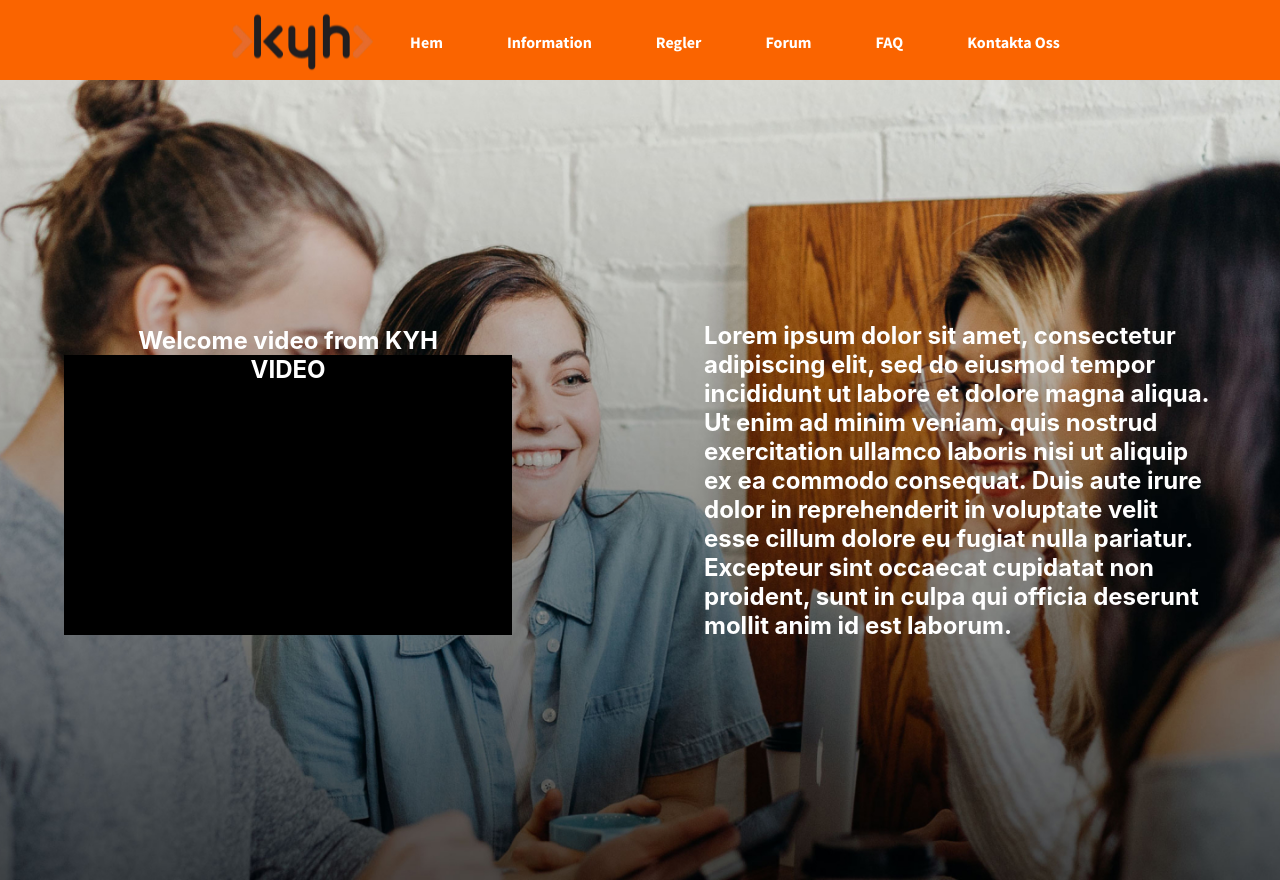
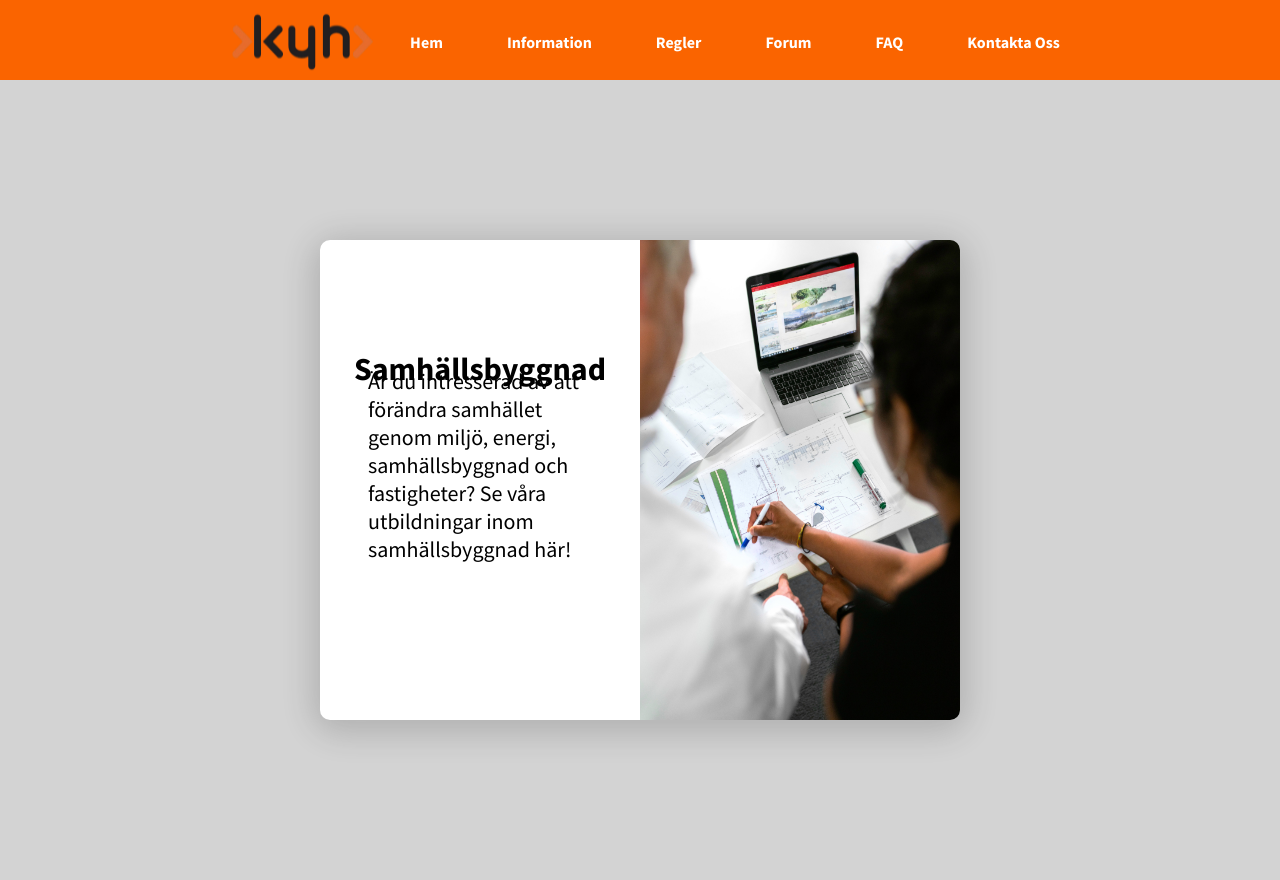
Before and after one commit to elindesta/onboard_purple, a React (Create React App) app in the folder onboard/: page /courses in a window 1280 px wide. Built offline with nearby package versions, Linux system fonts and the light colour scheme.

Commit message:
added courses page

```diff
--- a/onboard/src/App.css
+++ b/onboard/src/App.css
@@ -128,3 +128,56 @@ color: white;
   height: 100vh;
   background-size: cover;
 }
+
+/* COURSES */
+
+.container{
+  display:flex;
+  justify-content: center;
+  align-items: center;
+  width: 100vw;
+  height: 100vh;
+  background-color: lightgrey;
+}
+
+.card{
+  display:flex;
+  justify-content: center;
+  align-items: center;
+ width: 50vw;
+ height: 60vh;
+ background-color: whitesmoke;
+ border-radius: 20px;
+  box-shadow: 0px 6px 30px 8px #3333;
+}
+
+.textbox{
+  background-color: white;
+  width: 30vw;
+  height: 60vh;
+  display: flex;
+  flex-wrap: wrap;
+ align-items: center;
+ justify-content: center;
+ border-radius: 10px 0 0 10px;
+}
+
+
+
+.engineering{
+  width: 50%;
+  height: 60vh;
+  border-radius: 0 10px 10px 0;
+}
+
+.textbox h1{
+  font-family: sourcesanspro-bold;
+  font-size: 32px;
+}
+
+.textbox p{
+  margin: 3rem;
+  margin-top: -15rem;
+  font-family: sourcesanspro-regular;
+  font-size: 22px;
+}
--- a/onboard/src/App.js
+++ b/onboard/src/App.js
@@ -14,6 +14,7 @@ import Forum from "./components/forum";
 import Faq from "./components/faq";
 import Contact from "./components/contact";
 import Logo from "./img/kyh-logo.png";
+import Courses from "./components/courses";
 
 
 export default function App() {
@@ -51,7 +52,9 @@ export default function App() {
         {/* A <Switch> looks through its children <Route>s and
             renders the first one that matches the current URL. */}
         <Switch>
-
+        <Route path="/courses">
+            <Courses />
+          </Route>
           <Route path="/contact">
             <Contact />
           </Route>
--- /dev/null
+++ b/onboard/src/components/courses.js
@@ -0,0 +1,19 @@
+import React from "react";
+import Engineering from "../img/engineering.jpg";
+
+function Courses(props) {
+    return <div className="courses">
+    <section className="container">
+        <div className="card">
+        <div className="textbox">
+            <h1>Samhällsbyggnad</h1>
+            <p>Är du intresserad av att förändra samhället genom miljö, energi, samhällsbyggnad och fastigheter? Se våra utbildningar inom samhällsbyggnad här!
+</p>
+        </div>
+        <img className="engineering" src={Engineering}></img>
+        </div>
+    </section>
+    </div>
+}
+
+export default Courses;
```
Also changed, not shown: 1 other file (tests, documents, lock files or other folders).
